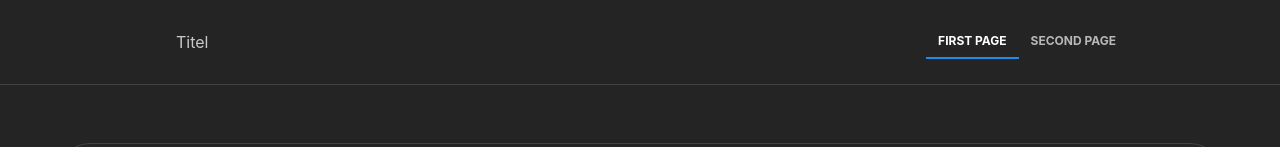
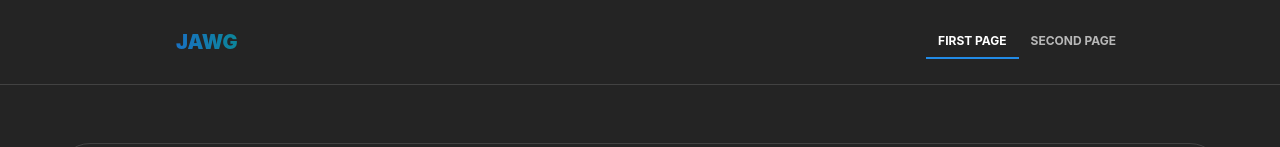
Before and after one commit to schergen-org/JAWG, a React (Vite) app: page / in a window 1280 px wide. Shown: the top 147 px of the page. Built offline with nearby package versions, Linux system fonts and the light colour scheme.

Commit message:
Add website-title to header

```diff
--- a/public/json/content.json
+++ b/public/json/content.json
@@ -1,5 +1,5 @@
 {
-    "title": "test",
+    "title": "JAWG",
     "icon": "icon",
     "theme": {
         "primary": "#12345",
--- a/src/App.tsx
+++ b/src/App.tsx
@@ -21,6 +21,7 @@ function App() {
         >
             <AppShell.Header>
                 <Header
+                    title={data?.title ?? ""}
                     pages={data?.pages ?? []}
                 />
             </AppShell.Header>
--- a/src/components/Header.tsx
+++ b/src/components/Header.tsx
@@ -5,10 +5,11 @@ import { Link, useLocation } from 'react-router';
 import classes from './Header.module.css';
 
 type headerProps = {
-  pages: Page[];
+    title: string;
+    pages: Page[];
 }
 
-export default function Header({ pages }: headerProps) {
+export default function Header({ title, pages }: headerProps) {
     const location = useLocation();
     const [opened, { toggle }] = useDisclosure(false);
 
@@ -34,7 +35,14 @@ export default function Header({ pages }: headerProps) {
     return (
         <header className={classes.header}>
             <Container className={classes.inner}>
-                <Text>Titel</Text>
+                <Text
+                    size="xl"
+                    fw={900}
+                    variant="gradient"
+                    gradient={{ from: 'blue', to: 'cyan', deg: 90 }}
+                >
+                    {title}
+                </Text>
                 <Box className={classes.links} visibleFrom="sm">
                     <Group gap={0} justify="flex-end" className={classes.links}>
                         {items}
```
